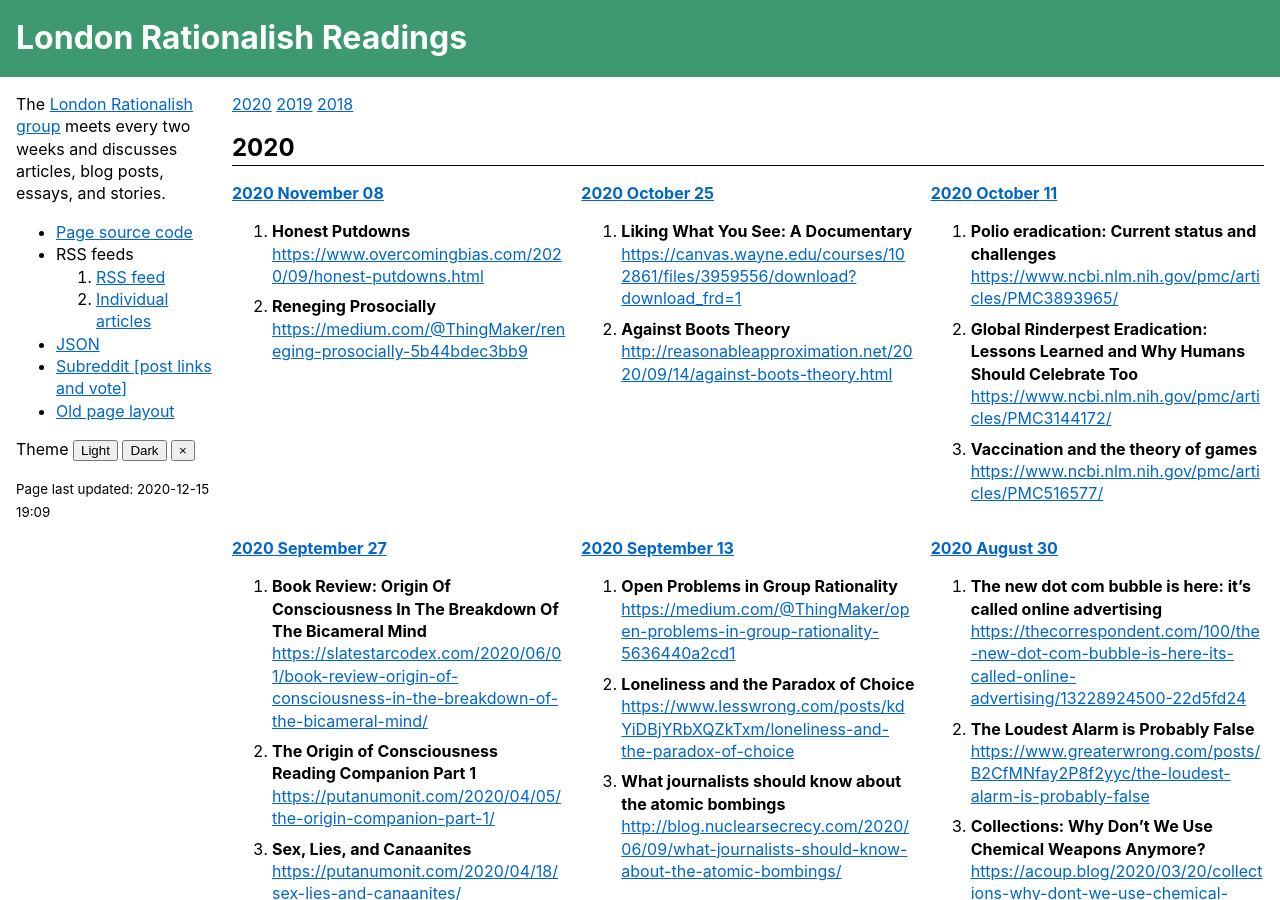
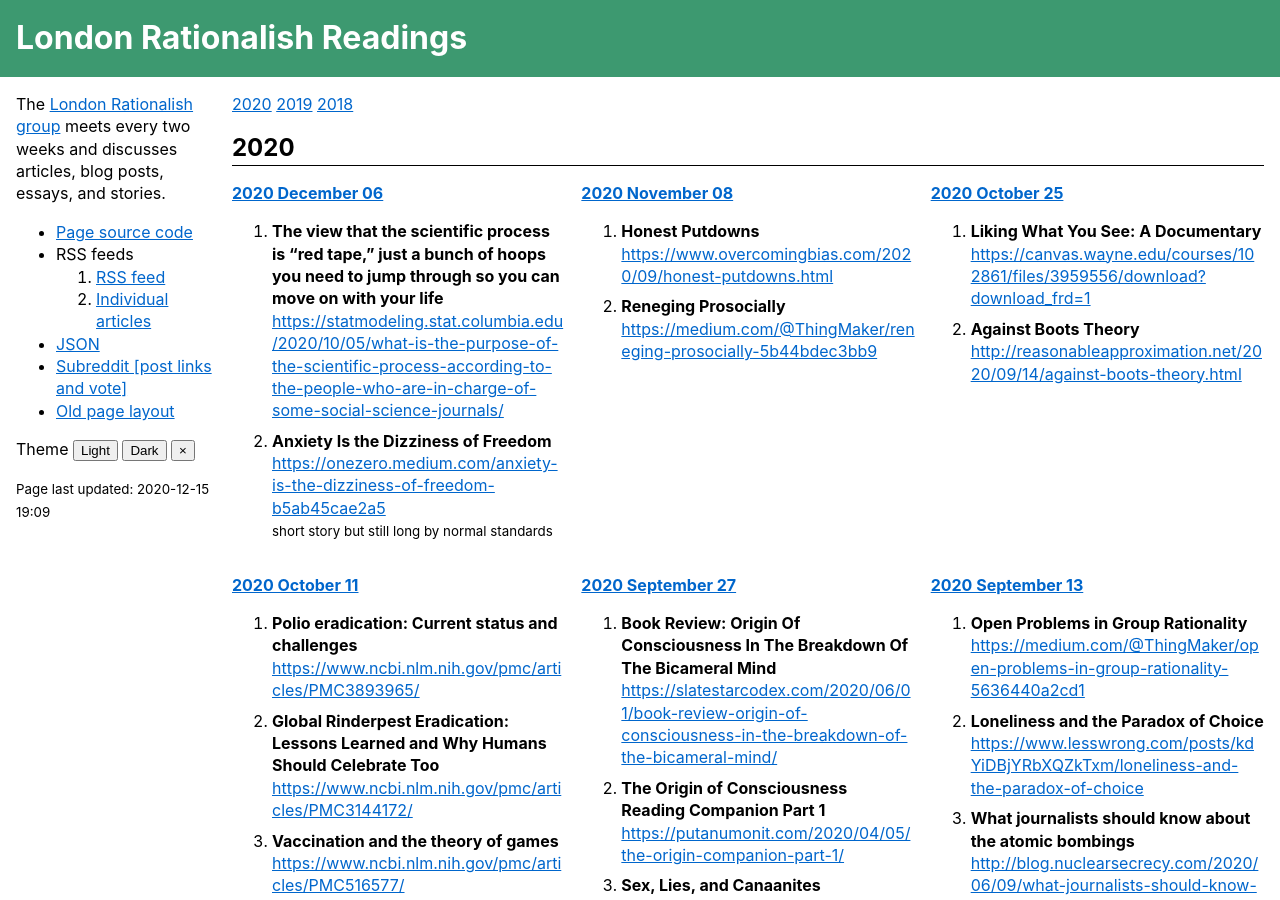
Before and after one commit to sackeyjason/london-rationalish-readings, a Jekyll site: the page built from index.html, in a window 1280 px wide and 900 px high. Built offline with Jekyll 4.4.1, drawn with Linux system fonts in a browser that asks for light colours.

Commit message:
2020.12.06

```diff
--- a/_data/list.yaml
+++ b/_data/list.yaml
@@ -1,4 +1,11 @@
 meetings:
+- date: 2020.12.06
+  list:
+  - title: "The view that the scientific process is “red tape,” just a bunch of hoops you need to jump through so you can move on with your life"
+    link: https://statmodeling.stat.columbia.edu/2020/10/05/what-is-the-purpose-of-the-scientific-process-according-to-the-people-who-are-in-charge-of-some-social-science-journals/
+  - title: "Anxiety Is the Dizziness of Freedom"
+    link: https://onezero.medium.com/anxiety-is-the-dizziness-of-freedom-b5ab45cae2a5
+    note: short story but still long by normal standards
 - date: 2020.11.8
   list:
   - title: "Honest Putdowns"
```
